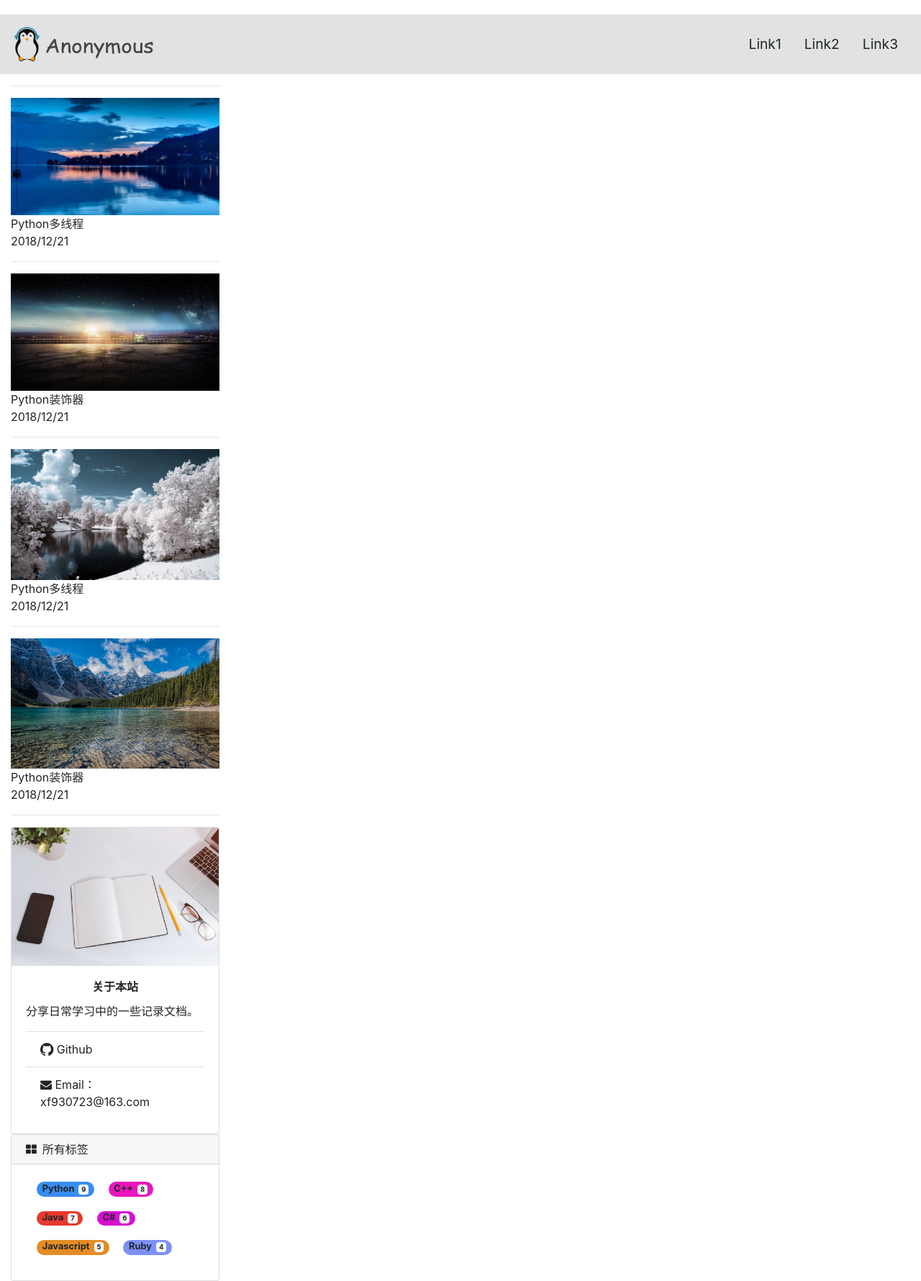
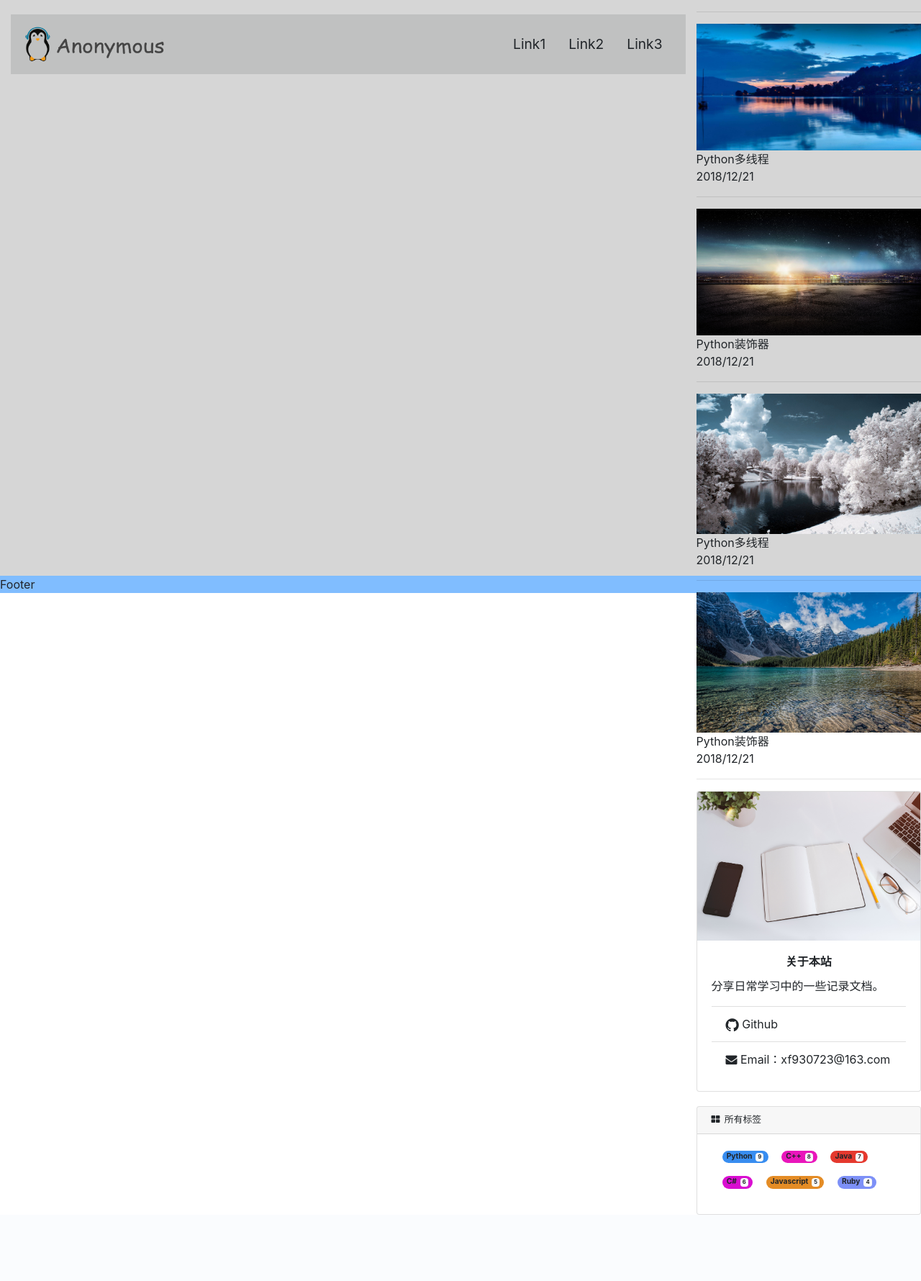
Before and after one commit to AnonymousXF/BlogV2.0, a Python web app: template app/templates/base.html in a window 1280 px wide. Shown: the whole page at 72% size. After the commit the page ends 1688 px from the top, so only its background shows below. Run offline with Jinja, Linux system fonts and the light colour scheme; the template is opened without the code that fills it, so the values that code supplies are empty.

Commit message:
Update base.html

```diff
--- a/app/templates/base.html
+++ b/app/templates/base.html
@@ -12,8 +12,9 @@
     <script src="{{ url_for('static', filename='js/jquery-3.3.1.min.js') }}"></script>
 {% endblock %}
 
-<div class="body">
-    <div id="main">
+<body>
+    <div class="wrapper">
+        <div class="main">
             <nav class="navbar" style="background-color: rgba(106,110,113,0.2);margin-top: 20px">
                 <a class="navbar-brand" href="{{ url_for("index.index") }}">
                     <img src="{{ url_for('static', filename='image/logo.png') }}" width="207" height="57" alt="">
@@ -29,11 +30,14 @@
                 {% endblock %}
             </div>
         </div>
-    <div class="col-3" id="sidebar">
+        <div class="sidebar">
             {% include "sidebar.html" %}
         </div>
     </div>
-
+</body>
+<footer style="background-color: #80bdff">
+    Footer
+</footer>
 
 {% block scripts %}
     <script src="{{ url_for('static', filename='js/bootstrap.min.js') }}"></script>
```
Lines whose indentation alone changed are shown as unchanged.
